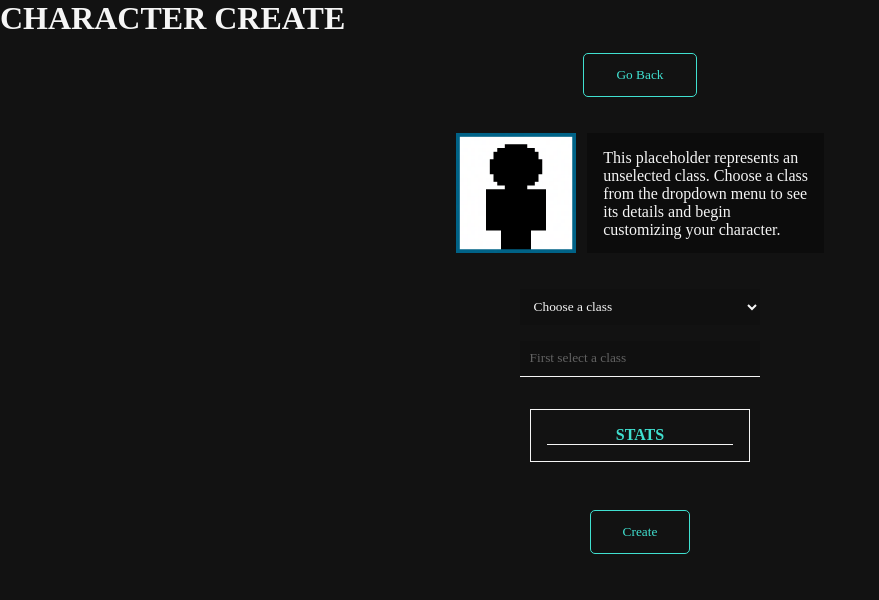
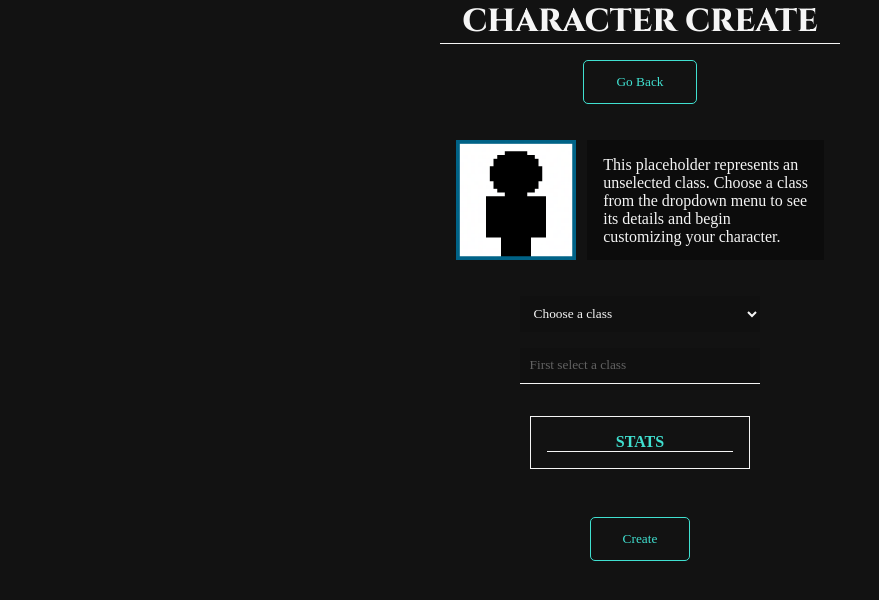
Before and after one commit to Espadv69/Character-Creator, a React (Vite) app: page / in a window 1280 px wide. Both pictures are taken after a click on the button "Create". Shown: the top 600 px of the page, without its empty margins (0-879 px from the left). Built offline with nearby package versions, Linux system fonts and the light colour scheme; a web font is replaced by a local one.

Commit message:
feat: add styles for menu and title components in global CSS

```diff
--- a/src/components/css/global.css
+++ b/src/components/css/global.css
@@ -38,3 +38,18 @@ body {
   color: #ffffff;
   background: rgb(35, 122, 114);
 }
+
+.h1-menu-title,
+.h1-create-title,
+.h1-show-title {
+  margin: auto;
+  width: 100%;
+  max-width: 400px;
+
+  font-family: 'Cinzel', serif;
+  font-weight: 800;
+  text-align: center;
+  text-transform: uppercase;
+
+  border-bottom: 1px solid whitesmoke;
+}
```
